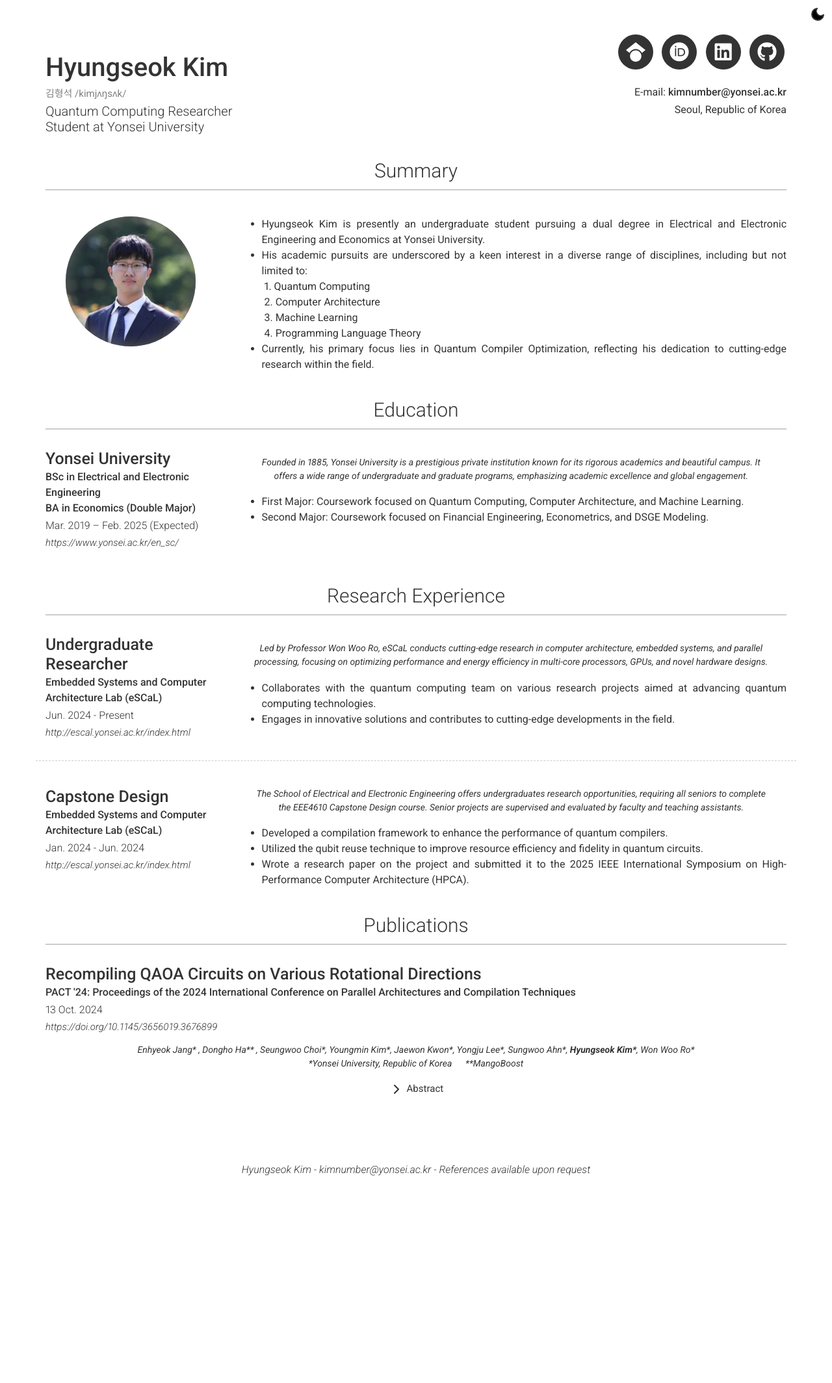
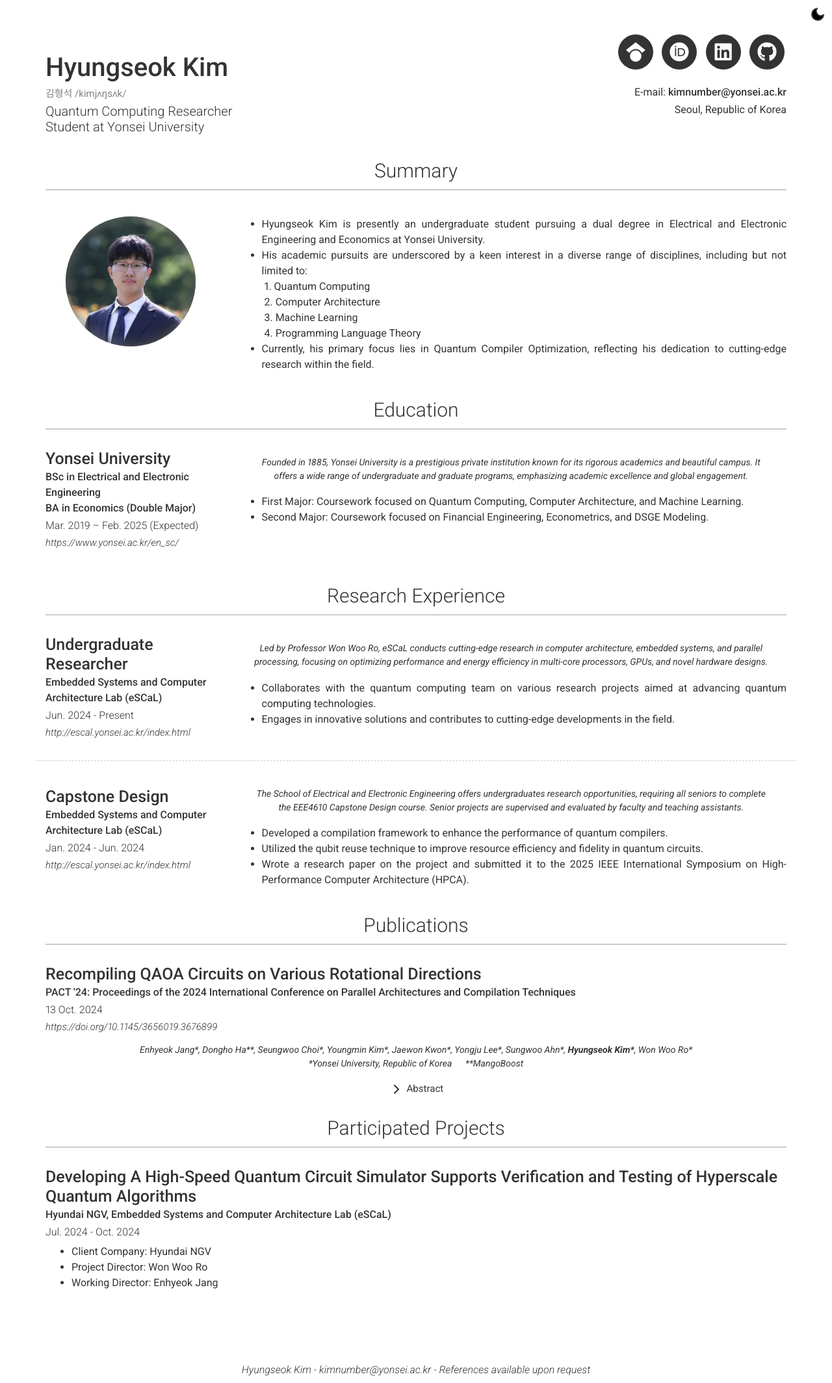
Before and after one commit to fluorite42/deprecated-website, a Jekyll site: the page built from index.markdown, in a window 1280 px wide. Shown: the whole page at 65% size. Built offline with Jekyll 4.4.1, drawn with Linux system fonts in a browser that asks for light colours; nearby versions of some CDN libraries; before the commit the page ends 1820 px from its top, so only the background shows below that.

Commit message:
ADD Projects

```diff
--- /dev/null
+++ b/_data/projects.yml
@@ -0,0 +1,13 @@
+content:
+  - title: Participated Projects
+    layout: list
+    content:
+      - layout: top
+        title: Developing A High-Speed Quantum Circuit Simulator Supports Verification and Testing of Hyperscale Quantum Algorithms
+        sub_title: |
+          Hyundai NGV, Embedded Systems and Computer Architecture Lab (eSCaL)
+        caption: Jul. 2024 - Oct. 2024
+        description: |
+          - Client Company: Hyundai NGV
+          - Project Director: Won Woo Ro
+          - Working Director: Enhyeok Jang
--- a/_includes/section-list-pub.html
+++ b/_includes/section-list-pub.html
@@ -25,25 +25,13 @@
                 {%- if author.style == "bold" -%}
                     <b>{{ author.name }}</b>
                 {%- else -%}
-                    {%- if author.link -%}
-                        {% include a.html href=author.link class="link" %}
-                            {{ author.name }}
-                        </a>
-                    {%- else -%}
-                        {{ author.name }}
-                    {%- endif -%}
+                    {{ author.name }}
                 {%- endif -%}
                 {%- if forloop.last == false -%}, {% endif -%}
             {% endfor %}
             <br>
             {% for affiliation in item.affiliations %}
-                {%- if affiliation.link -%}
-                    {% include a.html href=affiliation.link class="link" %}
-                        {{ affiliation.name }}
-                    </a>
-                {%- else -%}
-                    {{ affiliation.name }}
-                {%- endif -%}
+                {{ affiliation.name }}
                 {%- if forloop.last == false -%}&nbsp&nbsp&nbsp&nbsp{% endif -%}
             {% endfor %}
         </p>
--- a/_layouts/default.html
+++ b/_layouts/default.html
@@ -42,6 +42,13 @@
         </div>
       {% endfor %}
 
+      {% for section in site.data.projects.content %}
+        <div class="container {{ section.layout }}-container">
+          <h3 id="{{ section.title | slugify }}">{{ section.title }}</h3>
+          {% include {{ section.layout | prepend: "section-" | append: ".html" }} content=section.content %}
+        </div>
+      {% endfor %}
+
     </div>
   </main>
 
--- a/_sass/dark.scss
+++ b/_sass/dark.scss
@@ -10,7 +10,6 @@
   }
 
   a {
-    //color: #477dca;
-    color: inherit;
+    color: #477dca;
   }
 }
--- a/_sass/type.scss
+++ b/_sass/type.scss
@@ -34,15 +34,13 @@ p {
   margin: 0 0 0.75rem; }
 
 a {
-  //color: #477dca;
-  color: #333;
+  color: #477dca;
   transition: color 150ms ease;
 }
 a:active,
 a:focus,
 a:hover {
-//color: #355e98;
-color: #333;
+color: #355e98;
 }
 
 h1 {
```
Also changed, not shown: _data/publications.yml (+0 -4 lines).
